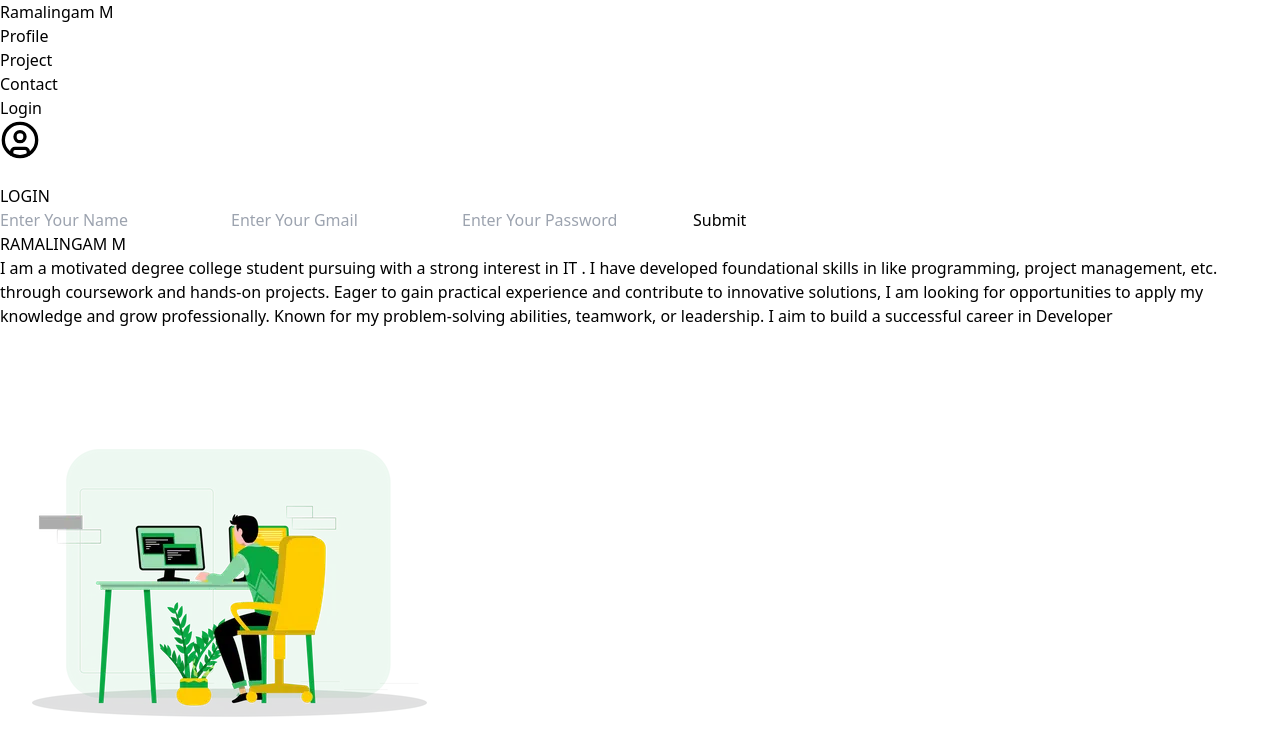
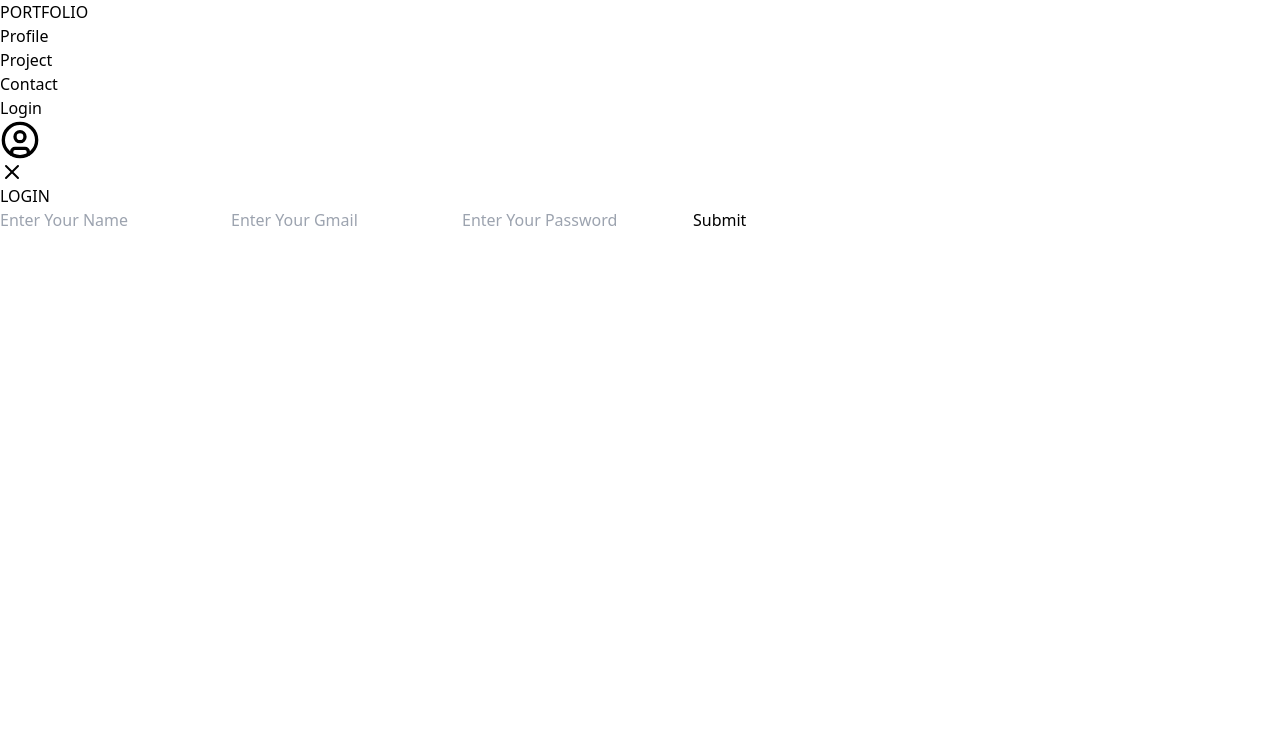
Before and after one commit to Rama116/React, a React (Vite) app: page /Contact in a window 1280 px wide. Both pictures are taken after a click on the item "Login". Shown: the top 756 px of the page. Built offline with nearby package versions, Linux system fonts and the light colour scheme.

Commit message:
Used Router

```diff
--- a/package.json
+++ b/package.json
@@ -12,7 +12,8 @@
   "dependencies": {
     "lucide-react": "^0.441.0",
     "react": "^18.3.1",
-    "react-dom": "^18.3.1"
+    "react-dom": "^18.3.1",
+    "react-router-dom": "^6.26.2"
   },
   "devDependencies": {
     "@eslint/js": "^9.9.0",
--- a/src/App.jsx
+++ b/src/App.jsx
@@ -1,13 +1,26 @@
 // import React from 'react'
+import {
+  BrowserRouter as Router,
+  Routes,
+  Route,
+} from "react-router-dom";
 import NavBar from "./components/NavBar";
 import Content from "./pages/Content";
-// import luffy from "./assets/img/luffy.png";
+import Contact from "./pages/Contact";
 const App = () => {
 
   return (
     <>
-        <NavBar />
-        <Content />
+          <Router>
+            <NavBar />
+            <Routes>
+                <Route exact path="/" element={<Content />} />
+                <Route
+                    path="/Contact"
+                    element={<Contact />}
+                />
+            </Routes>
+        </Router>
     </>
   )
 }
--- a/src/components/NavBar.jsx
+++ b/src/components/NavBar.jsx
@@ -1,7 +1,7 @@
 import { CircleUser } from "lucide-react";
 import { X } from "lucide-react";
-import React, { useRef, useState } from 'react'
-
+import  { useRef, useState } from 'react'
+import { Link } from 'react-router-dom';
 
 const NavBar = () => {
   const [popup,setPopup] = useState(false);
@@ -17,15 +17,15 @@ const NavBar = () => {
   return (
     <>
 
-      <div className="w-full h-[4rem] grad-blue-bg text-black bg-green-500 flex justify-center items-center ">
+      <div className="w-full h-[4rem] grad-blue-bg text-black bg-neutral-300/10 flex justify-center items-center ">
         <div className="h-full w-[85%]  flex justify-center items-center flex-row ">
-          <h1 className="text-3xl text-black w-1/3 h-full flex justify-start items-center">Ramalingam M</h1>
+          <h1 className="text-3xl text-black w-1/3 h-full flex justify-start items-center">PORTFOLIO</h1>
           <div className="w-2/3 h-full flex flex-row justify-end items-center gap-6">
             <ul className="w-full h-full flex flex-row justify-end items-center gap-6">
-              <li className="hover:bg-green-300 px-2 py-2 border rounded border-transparent">Profile</li>
-              <li className="hover:bg-green-300 px-2 py-2 border rounded border-transparent">Project</li>
-              <li className="hover:bg-green-300 px-2 py-2 border rounded border-transparent">Contact</li>
-              <li className="hover:bg-green-300 px-2 py-2 border rounded border-transparent" onClick={()=> setPopup(!popup)}>Login</li>
+              <Link to="/"> <li className="p-3 outline-none hover:border-black hover:border-b-4">Profile</li></Link>
+              <li className="p-3 outline-none hover:border-black hover:border-b-4">Project</li>
+             <Link to="/Contact"><li className="p-3 outline-none hover:border-black hover:border-b-4">Contact</li></Link>
+              <li className="p-3 outline-none hover:border-black hover:border-b-4" onClick={()=> setPopup(!popup)}>Login</li>
             </ul>
             <CircleUser size={40}/>
           </div>
@@ -37,15 +37,15 @@ const NavBar = () => {
           <>
           <div className="absolute top-0 z-50 w-screen h-screen left-0 flex justify-center items-center bg-black/70 flex-col">
 
-          <div className="flex flex-col bg-slate-800 shadow-[0_8px_32px_0_rgba(31,38,135,0.37)] backdrop-blur-[10rem] border border-[rgba(255,255,255,0.18)] rounded-lg h-1/2 md:w-1/4">
+          <div className="flex flex-col bg-slate-100 shadow-[0_8px_32px_0_rgba(31,38,135,0.37)] backdrop-blur-[10rem] border border-[rgba(255,255,255,0.18)] rounded-lg h-1/2 md:w-1/4">
 
-            <div className="flex justify-end w-full px-5 pt-5 " onClick={()=>setPopup(false)}><X color="white"/></div>
+            <div className="flex justify-end w-full px-5 pt-5 " onClick={()=>setPopup(false)}><X color="black"/></div>
             <form className="flex justify-center items-center flex-col gap-5" onSubmit={handleLogin}>
-                   <h1 className="text-green-300 font-bold font-sans text-xl">LOGIN</h1>
-                   <input ref={nameref} required className="p-2 text-center w-1/2 rounded-sm outline-none border-b-4 hover:border-green-500" type="text" placeholder="Enter Your Name" />
-                   <input ref={emailref} required className="p-2 text-center w-1/2 rounded-sm outline-none border-b-4 hover:border-green-500" type="email" placeholder="Enter Your Gmail" />
-                   <input ref={passref} required className="p-2 text-center w-1/2 rounded-sm outline-none border-b-4 hover:border-green-500" type="password" placeholder="Enter Your Password" />
-                   <input className="bg-green-300 font-bold px-2 py-2" type="submit" value="Submit" />
+                   <h1 className="text-black font-bold font-sans text-xl">LOGIN</h1>
+                   <input ref={nameref} required className="p-2 text-center w-1/2 rounded-sm outline-none border-b-4 hover:border-slate-900" type="text" placeholder="Enter Your Name" />
+                   <input ref={emailref} required className="p-2 text-center w-1/2 rounded-sm outline-none border-b-4 hover:border-slate-900" type="email" placeholder="Enter Your Gmail" />
+                   <input ref={passref} required className="p-2 text-center w-1/2 rounded-sm outline-none border-b-4 hover:border-slate-900" type="password" placeholder="Enter Your Password" />
+                   <input className="bg-slate-900 text-white font-medium px-2 py-2" type="submit" value="Submit" />
             </form>
           </div>
 
--- /dev/null
+++ b/src/pages/Contact.jsx
@@ -0,0 +1,13 @@
+// import React from 'react'
+
+const Contact = () => {
+  return (
+    <>
+        <div className="fixed">
+
+        </div>
+    </>
+  )
+}
+
+export default Contact
--- a/src/pages/Content.jsx
+++ b/src/pages/Content.jsx
@@ -1,11 +1,11 @@
-import luffy from "../assets/img/greendev.webp"
+import luffy from "../assets/img/black.gif"
 const Content = () => {
   return (
     <>
     <div className="fixed">
         <div className="h-screen w-screen bg-neutral-300/10 flex">
             <div className="h-[35rem] w-[60%] flex flex-col justify-center items-center">
-                <h1 className="text-5xl ml-[2rem] font-serif font-light text-green-500">RAMALINGAM M</h1>
+                <h1 className="text-5xl ml-[2rem] font-serif font-light text-black">RAMALINGAM M</h1>
                 <p className="ml-28 mt-10 flex justify-start text-lg font-serif">
                 I am a motivated degree college student pursuing with a strong interest in IT .
                 I have developed foundational skills in like programming, project management,
@@ -13,11 +13,11 @@ const Content = () => {
                 experience and contribute to innovative solutions, I am looking for
                 opportunities to apply my knowledge and grow professionally. Known for my
                 problem-solving abilities, teamwork, or leadership. I aim to build a successful
-                career in Developer
+                career in Developer.
                 </p>
             </div>
                 <div className="h-[35rem] w-screen flex justify-center items-center rounded">
-                    <img className="h-[70%] w-[35%] border-collapse rounded-3xl" src={luffy} alt="Luffy-Me" />
+                    <img className="h-[50%] w-[40%] border-collapse rounded-3xl" src={luffy} alt="Luffy-Me" />
                 </div>
         </div>
     </div>
```
Also changed, not shown: src/pages/About.jsx (added, +11 -0 lines), src/assets/img/black.gif (added), 1 other file (tests, documents, lock files or other folders).
